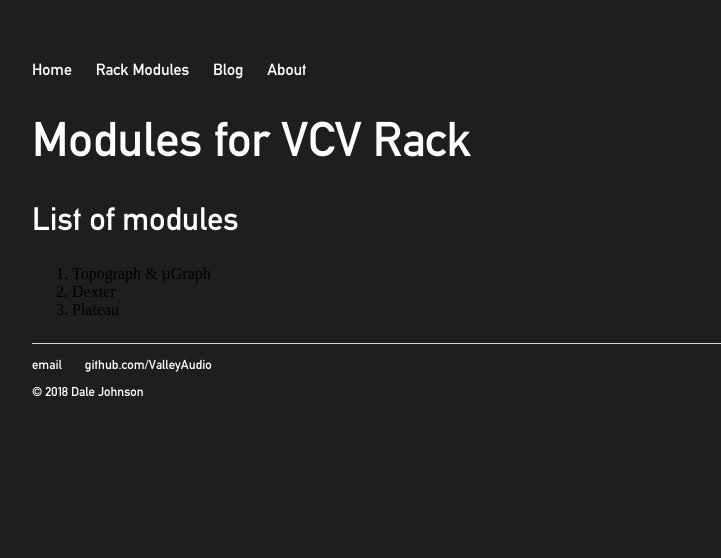
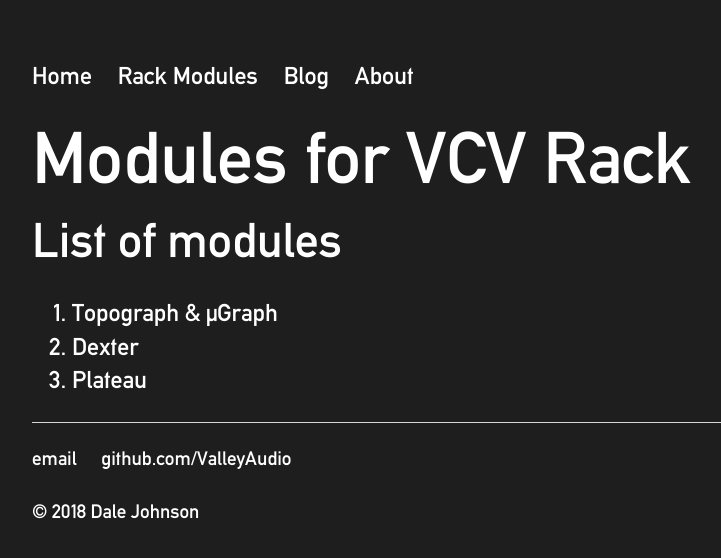
Before and after one commit to ValleyAudio/ValleyAudio.github.io, a Jekyll site: the page built from rack/index.html, in a window 1280 px wide. Shown: the top 558 px of the page, without its empty margins (160-881 px from the left). Built offline with Jekyll 4.4.1, drawn with Linux system fonts in a browser that asks for light colours.

Commit message:
Ammended style sheet

```diff
--- a/css/main.css
+++ b/css/main.css
@@ -12,6 +12,10 @@
     background-color: #1E1E1E;
     margin: 60px auto;
     width: 70%;
+    font-size: 1.5em;
+    font-family:'alteDin', 'Helvetica', 'Arial', 'Sans-Serif';
+    line-height: 1.4em;
+    color: #FFFFFF;
 }
 nav ul, footer ul {
     font-family:'alteDin', 'Helvetica', 'Arial', 'Sans-Serif';
@@ -45,7 +49,7 @@
     font-family:'alteDin', 'Helvetica', 'Arial', 'Sans-Serif';
     color: #FFFFFF;
 }
-p, p ul, p ol{
+p {
     font-size: 1.5em;
     font-family:'alteDin', 'Helvetica', 'Arial', 'Sans-Serif';
     line-height: 1.4em;
--- a/rack/index.html
+++ b/rack/index.html
@@ -5,9 +5,9 @@
 <div class="about">
     <h1>Modules for VCV Rack</h1>
     <h2>List of modules</h2>
-    <p><ol>
+    <ol>
         <li>Topograph & µGraph</li>
         <li>Dexter</li>
         <li>Plateau</li>
-    </ol></p>
+    </ol>
 </div><!-- /.about -->
```
